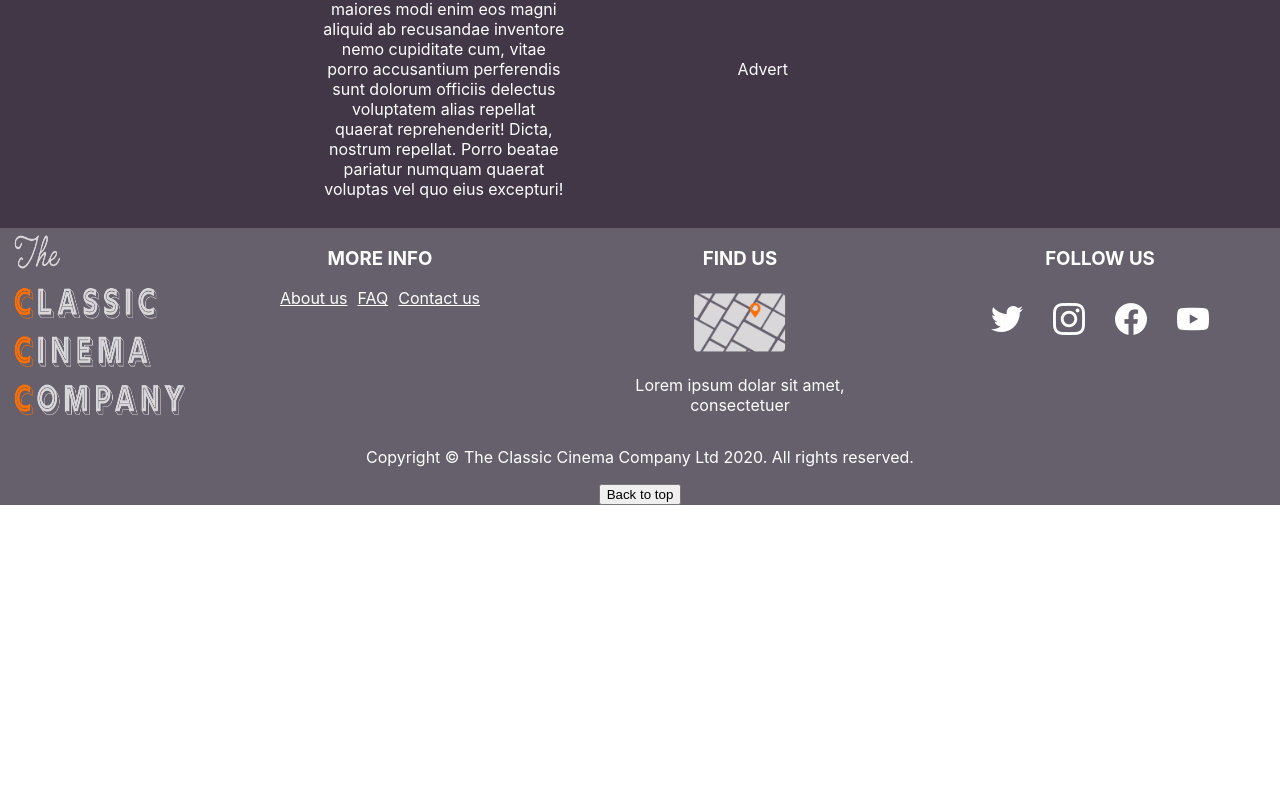
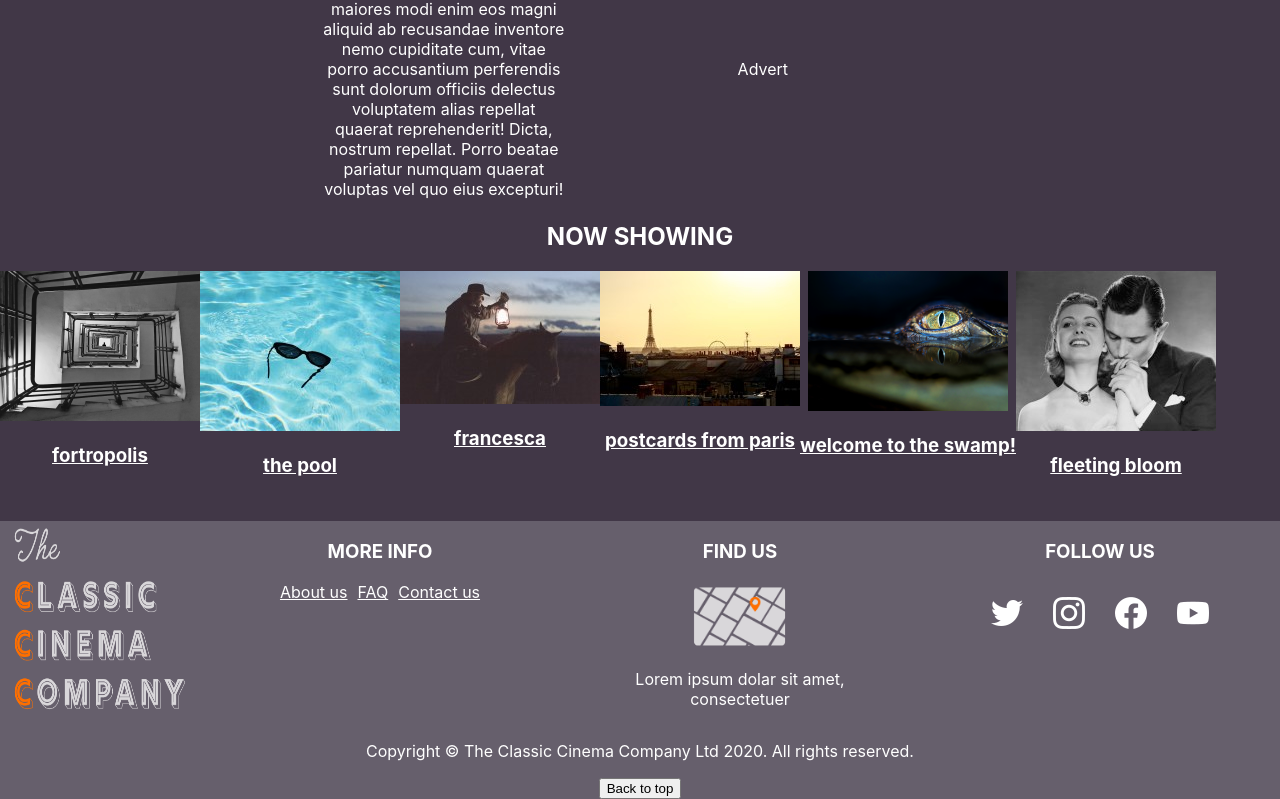
Before and after one commit to SomniGiggles/ReactTraining, a React (Create React App) app in the folder classic-cinema-company/: page / in a window 1280 px wide. Shown: the part 1339-2138 px from the top of the page. Before the commit the page ends 1844 px from the top, so only its background shows below. Built offline with nearby package versions, Linux system fonts and the light colour scheme.

Commit message:
Added films to home page

```diff
--- a/classic-cinema-company/src/components/HomePage.jsx
+++ b/classic-cinema-company/src/components/HomePage.jsx
@@ -2,6 +2,7 @@ import React from "react";
 import './Common.css';
 import lorem from '../assets/lorem.json';
 import './HomePage.css';
+import NowShowing from "./NowShowing";
 
 const HomePage = () => {
     const data = lorem.lorem;
@@ -17,6 +18,8 @@ const HomePage = () => {
                     </tr>
                 </tbody>
             </table>
+
+            <NowShowing />
     </>;
 };
 
--- /dev/null
+++ b/classic-cinema-company/src/components/NowShowing.jsx
@@ -0,0 +1,26 @@
+import React from 'react';
+import filmsFile from "../assets/films.json";
+import { NavLink } from 'react-router-dom';
+
+const NowShowing = () => {
+
+    const films = filmsFile.films.map((film) => {
+        return (
+        <div key={film.id}>
+            <img src={`/${film.nowShowingSrcset.small}`} alt={film.nowShowingSrcset.small} />
+            <h3><NavLink className='filmTitle' to={`/films/${film.id}`}>{film.title}</NavLink></h3>
+        </div>
+        );
+    })
+
+    return (
+        <>
+            <h2>NOW SHOWING</h2>
+            <div className='film-container'>
+                {films}
+            </div>
+        </>
+    );
+}
+
+export default NowShowing;
```
